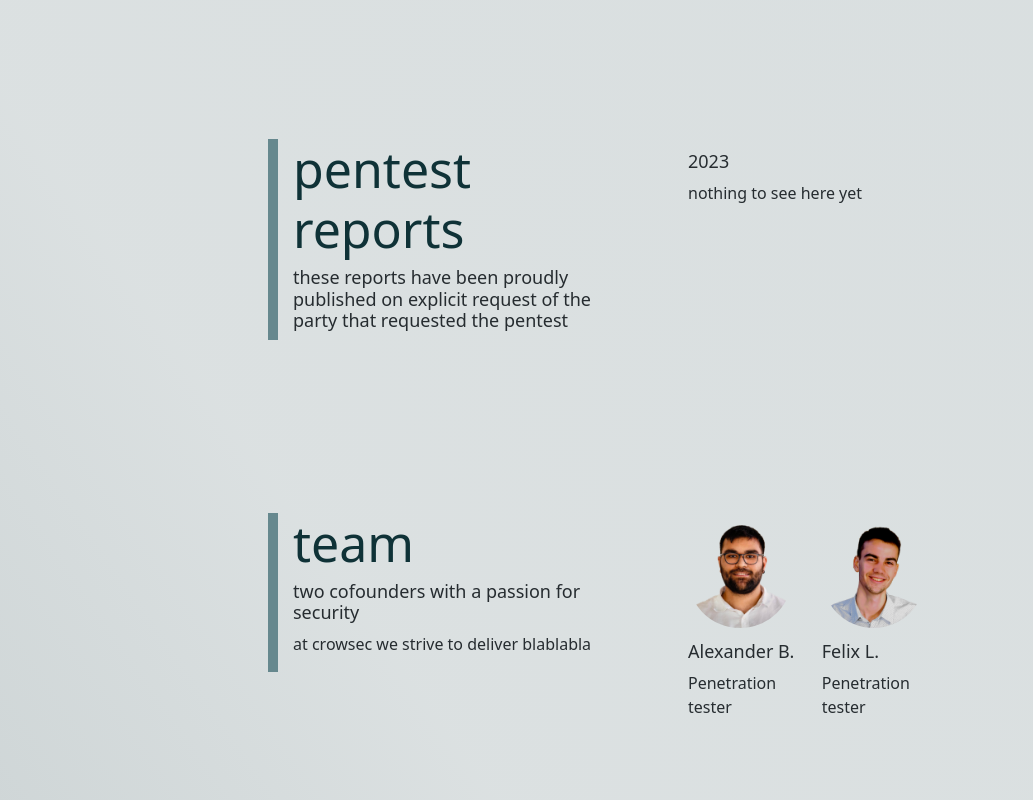
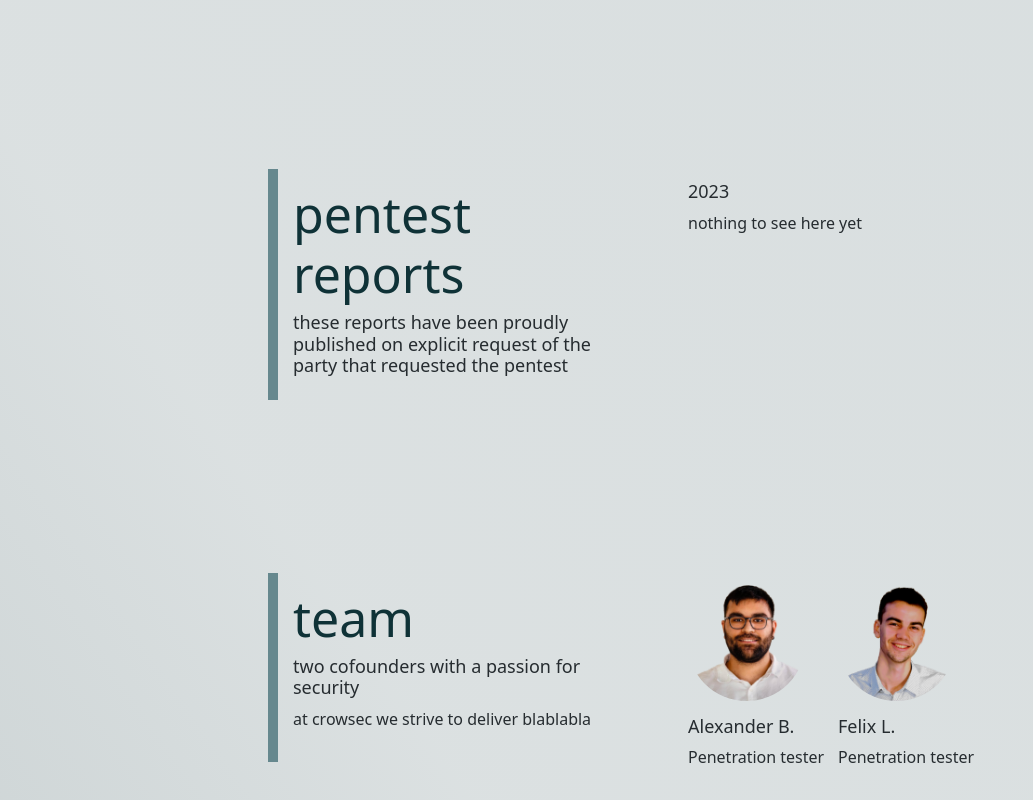
Before and after one commit to Fluxmux/crowsec-website, a plain HTML site: page index.html in a window 1280 px wide. Shown: the part 800-1600 px from the top of the page, without its empty margins (0-1033 px from the left). Drawn offline with nearby package versions, Linux system fonts and the light colour scheme.

Commit message:
person container width change

```diff
--- a/css/style.css
+++ b/css/style.css
@@ -28,7 +28,7 @@
     vertical-align: top;
     display: inline-block;
     margin:0;
-    padding-left: 15px;
+    padding: 15px;
     border-left: 10px solid #66888e;
 }
 .right-container {
@@ -136,7 +136,7 @@ p {
 
 .person-container {
     vertical-align: top;
-    width: 40%;
+    width: 45%;
     margin: 0;
     display: inline-block;
 }
@@ -175,6 +175,4 @@ p {
     .left-container {
         border: 10px solid #66888e;
     }
-
-
   }
```
